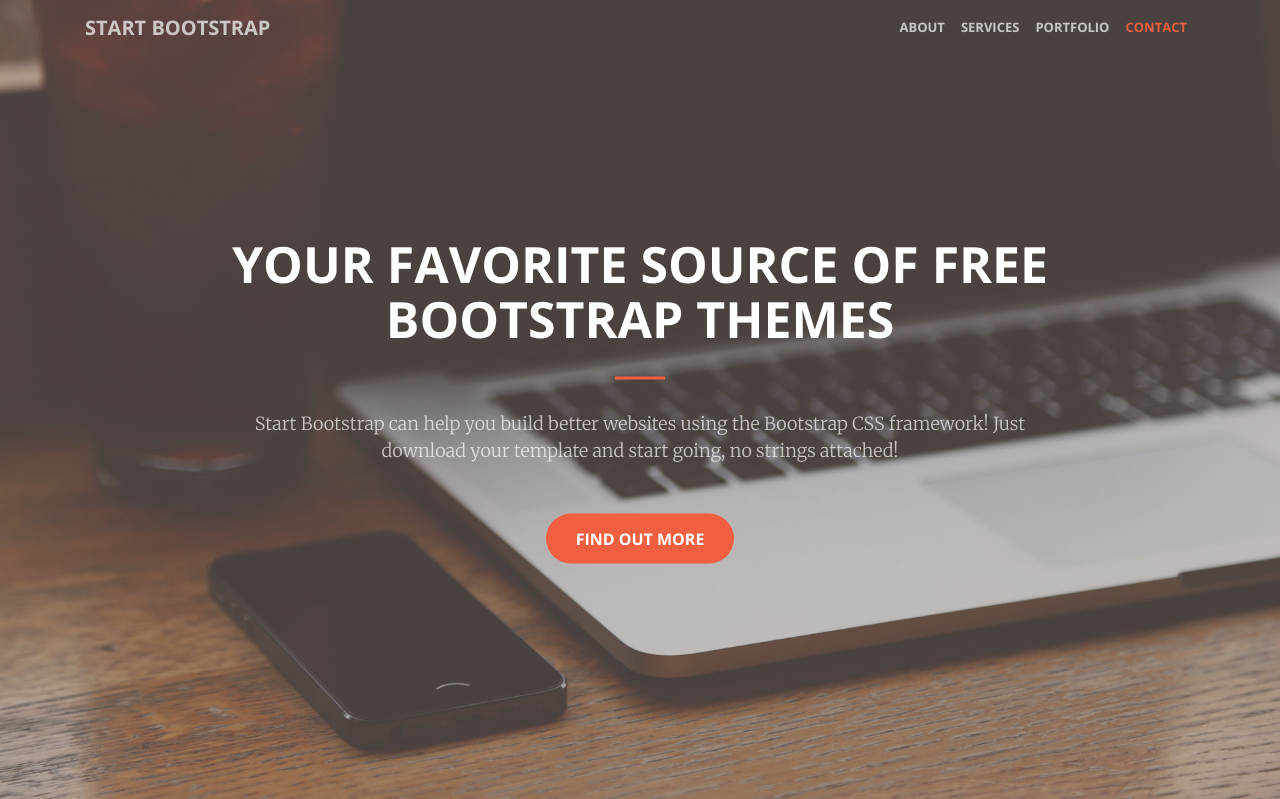
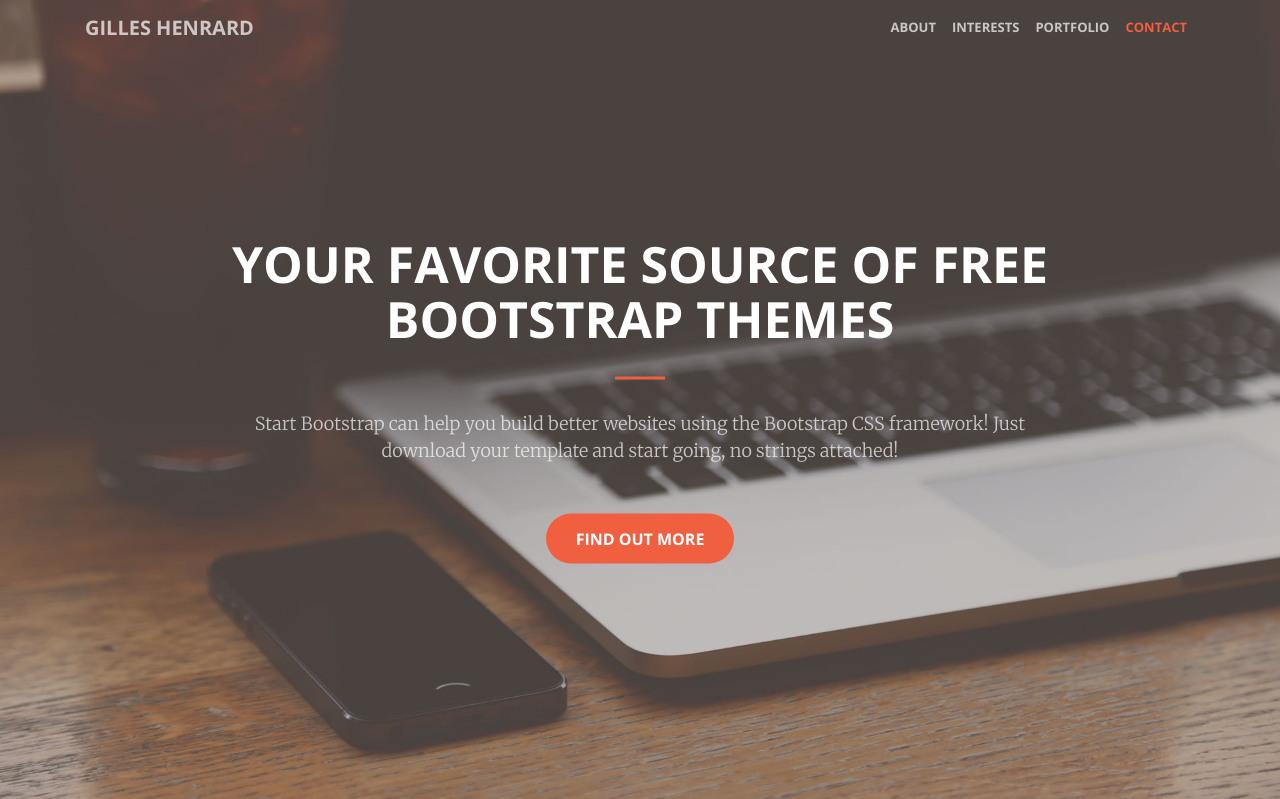
Before and after one commit to gilleshenrard/storefront, a PHP site: page / in a window 1280 px wide. Shown: the top 799 px of the page. Run offline with PHP 8.4, Linux system fonts and the light colour scheme.

Commit message:
tweak navigation bar (name and links)

```diff
--- a/views/menu-header-footer/menu.php
+++ b/views/menu-header-footer/menu.php
@@ -2,8 +2,7 @@
 		<nav class="navbar navbar-expand-lg navbar-light fixed-top"
 			id="mainNav">
 			<div class="container">
-				<a class="navbar-brand js-scroll-trigger" href="#page-top">Start
-					Bootstrap</a>
+				<a class="navbar-brand js-scroll-trigger" href="#page-top">Gilles Henrard</a>
 				<button class="navbar-toggler navbar-toggler-right" type="button"
 					data-toggle="collapse" data-target="#navbarResponsive"
 					aria-controls="navbarResponsive" aria-expanded="false"
@@ -15,7 +14,7 @@
 						<li class="nav-item"><a class="nav-link js-scroll-trigger"
 							href="#about">About</a></li>
 						<li class="nav-item"><a class="nav-link js-scroll-trigger"
-							href="#services">Services</a></li>
+							href="#interests">Interests</a></li>
 						<li class="nav-item"><a class="nav-link js-scroll-trigger"
 							href="#portfolio">Portfolio</a></li>
 						<li class="nav-item"><a class="nav-link js-scroll-trigger"
```
